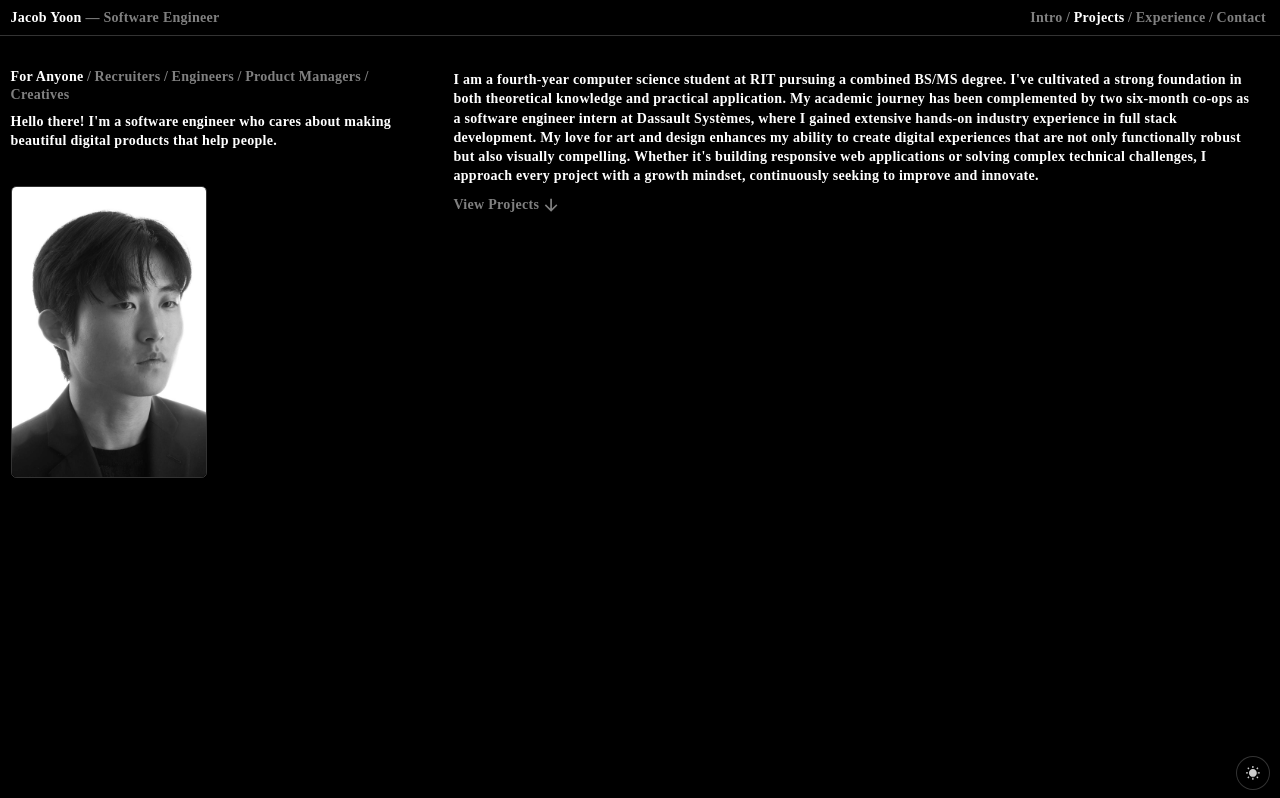
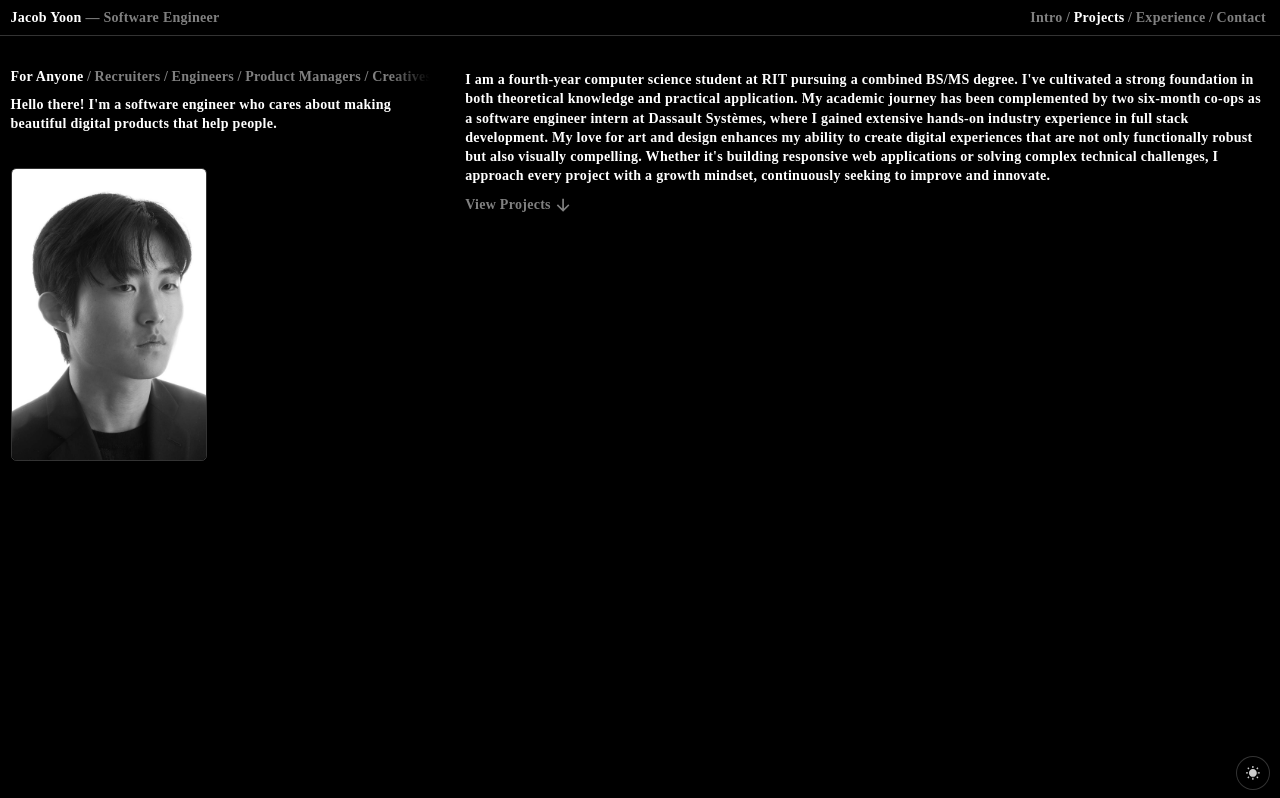
Before and after one commit to jyoon926/portfolio-2024, a React (Vite) app: page / in a window 1280 px wide. Shown: the top 798 px of the page. Built offline with nearby package versions, Linux system fonts and the light colour scheme; a web font is replaced by a local one.

Commit message:
Update styles

```diff
--- a/src/components/Contact.tsx
+++ b/src/components/Contact.tsx
@@ -1,7 +1,7 @@
 export default function Contact() {
   return (
-    <div className="flex flex-col md:flex-row mx-3 py-3 gap-10 border-t">
-      <div className="grow flex flex-col justify-between gap-10">
+    <div className="flex flex-col md:flex-row mx-3 py-3 gap-5 border-t">
+      <div className="grow flex flex-col justify-between gap-5">
         <div className="leading-snug">
           <div className="flex flex-row gap-3 items-center pb-1">
             <div className="live">
@@ -27,7 +27,7 @@ export default function Contact() {
           </a>
         </div>
       </div>
-      <img className="w-80 rounded-md border" src="/headshot.jpg" alt="" />
+      <img className="w-80 rounded-md border mix-blend-luminosity" src="/headshot.jpg" alt="" />
     </div>
   );
 }
--- a/src/components/Intro.tsx
+++ b/src/components/Intro.tsx
@@ -1,4 +1,4 @@
-import { useState } from 'react';
+import { useState, useRef, useEffect } from 'react';
 import { Intros } from '../Data';
 import { IoArrowDownSharp } from 'react-icons/io5';
 
@@ -6,14 +6,50 @@ interface Props {
   onTabClick: (index: number) => void;
 }
 
-export default function Intro({onTabClick}: Props) {
+export default function Intro({ onTabClick }: Props) {
   const [currentTab, setCurrentTab] = useState(0);
+  const [showLeftGradient, setShowLeftGradient] = useState(false);
+  const [showRightGradient, setShowRightGradient] = useState(false);
+  const tabContainerRef = useRef<HTMLDivElement>(null);
+
+  useEffect(() => {
+    const tabContainer = tabContainerRef.current;
+
+    if (tabContainer) {
+      // Function to check and update gradient visibility
+      const updateGradientVisibility = () => {
+        setShowLeftGradient(tabContainer.scrollLeft > 2);
+        setShowRightGradient(
+          tabContainer.scrollLeft < tabContainer.scrollWidth - tabContainer.clientWidth - 2
+        );
+      };
+
+      // Initial check
+      updateGradientVisibility();
+
+      // Event listener for scrolling
+      tabContainer.addEventListener('scroll', updateGradientVisibility);
+
+      // Cleanup the event listener
+      return () => {
+        tabContainer.removeEventListener('scroll', updateGradientVisibility);
+      };
+    }
+  }, []);
 
   return (
     <div className="min-h-screen w-full flex flex-col md:flex-row items-start justify-start gap-10 p-3 pt-20">
       <div className="w-full md:w-1/3 flex flex-col gap-10">
         <div className="flex flex-col gap-3">
-          <div className="flex flex-row gap-1 flex-wrap">
+          <div className="relative">
+            {/* Gradients */}
+            <div className={`gradient-left ${!showLeftGradient && 'opacity-0'}`}></div>
+            <div className={`gradient-right ${!showRightGradient && 'opacity-0'}`}></div>
+            {/* Tabs */}
+            <div
+              ref={tabContainerRef}
+              className="flex flex-row gap-1 text-nowrap overflow-x-auto scrollbar-hidden"
+              >
               {Intros.map((intro, index) => (
                 <div key={index}>
                   <button
@@ -28,11 +64,12 @@ export default function Intro({onTabClick}: Props) {
                 </div>
               ))}
             </div>
+          </div>
           <div className="leading-snug">{Intros[currentTab].text}</div>
         </div>
-        <img className="w-56 grayscale rounded-md border" src="/headshot.jpg" alt="" />
+        <img className="w-56 mix-blend-luminosity rounded-md border" src="/headshot.jpg" alt="" />
       </div>
-      <div className="w-full md:w-2/3 flex flex-col items-start gap-3 pb-10">
+      <div className="w-full md:w-2/3 flex flex-col items-start gap-3 pb-20">
         <p className="max-w-[800px] leading-snug">
           I am a fourth-year computer science student at RIT pursuing a combined BS/MS degree. I've cultivated a strong
           foundation in both theoretical knowledge and practical application. My academic journey has been complemented
--- a/src/components/Menu.tsx
+++ b/src/components/Menu.tsx
@@ -11,7 +11,7 @@ export default function Menu({ currentSection, onTabClick }: Props) {
   };
 
   return (
-    <div className="fixed w-full flex flex-row gap-3 p-3 items-start justify-between z-40 backdrop-blur bg-background/50 border-b">
+    <div className="fixed w-full flex flex-row gap-6 p-3 items-start justify-between z-40 backdrop-blur bg-background/50 border-b text-nowrap">
       <button onClick={() => handleTabClick(0)}>Jacob Yoon<span className='hidden sm:inline opacity-50'> — Software Engineer</span></button>
       <div className="flex flex-row gap-1 items-start">
         {Sections.map((section, index) => (
--- a/src/components/Project.tsx
+++ b/src/components/Project.tsx
@@ -34,22 +34,22 @@ export default function Project() {
       </Link>
       {project ? (
         <>
-          <div className="w-full flex flex-col items-center gap-3 mt-32">
+          <div className="w-full flex flex-col items-center gap-3 mt-24">
             <p className="opacity-50 text-center">Project Overview</p>
             <p className="text-5xl text-center">{project.title}</p>
             <p className="text-center">{project.date}</p>
-            <div className="my-20 lg:w-3/4 rounded-lg border bg-foreground/15 p-5 lg:p-10" key={index}>
+            <div className="my-10 lg:w-3/4 rounded-lg border bg-foreground/15 p-5 lg:p-10" key={index}>
               <img className="w-full rounded-md shadow-md" src={project.images[0]} alt="" />
             </div>
             <div className="w-full mb-8 flex flex-col md:flex-row justify-center gap-3">
               <p className="md:w-1/4 max-w-[200px] opacity-50">About</p>
               <p className="md:w-3/4 max-w-[600px] leading-snug">{project.description}</p>
             </div>
-            <div className="w-full mb-20 flex flex-col md:flex-row justify-center gap-3">
+            <div className="w-full mb-10 flex flex-col md:flex-row justify-center gap-3">
               <p className="md:w-1/4 max-w-[200px] opacity-50">Technologies</p>
               <p className="md:w-3/4 max-w-[600px] leading-snug">{project.technologies.join(', ')}</p>
             </div>
-            <div className="w-full mb-20 flex flex-row justify-center gap-5">
+            <div className="w-full mb-10 flex flex-row justify-center gap-5">
               <Link
                 className="bg-foreground/15 py-3 w-32 flex flex-row items-center justify-center gap-2 border rounded-md duration-300 hover:bg-foreground/15"
                 to={project.link}
@@ -77,7 +77,7 @@ export default function Project() {
                 </div>
               ))}
             </div>
-            <div className="w-full flex flex-row justify-between pt-20 my-12 pl-3 pr-1">
+            <div className="w-full flex flex-row justify-between pt-12 pl-3 pr-1">
               <div>
                 {index > 0 && (
                   <Link className="flex flex-row items-center gap-5" to={`/project/${Projects[index - 1].projectUrl}`}>
--- a/src/index.scss
+++ b/src/index.scss
@@ -176,3 +176,24 @@ body {
     font-size: 1.3rem;
   }
 }
+
+.gradient-left,
+.gradient-right {
+  position: absolute;
+  top: 0;
+  bottom: 0;
+  width: 40px;
+  pointer-events: none;
+  z-index: 10;
+  transition-duration: 0.3s;
+}
+
+.gradient-left {
+  left: 0;
+  background: linear-gradient(to right, rgb(var(--background)), transparent);
+}
+
+.gradient-right {
+  right: 0;
+  background: linear-gradient(to left, rgb(var(--background)), transparent);
+}
```
Lines whose indentation alone changed are shown as unchanged.
